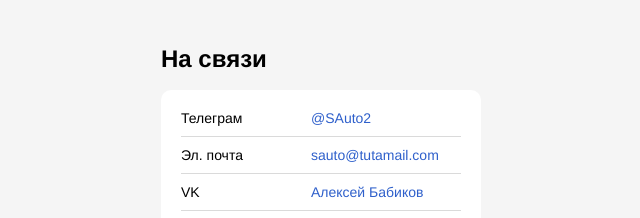
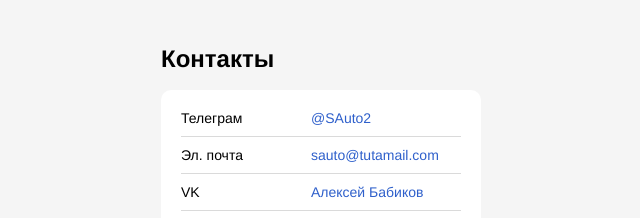
Before and after one commit to SAuto2/SAuto2, a plain HTML site: page index.html in a window 1280 px wide. Shown: the part 766-984 px from the top of the page, 319-959 px from the left. Drawn offline with Linux system fonts and the light colour scheme.

Commit message:
Контакты

```diff
--- a/index.html
+++ b/index.html
@@ -18,7 +18,7 @@
     </header>
     <main>
       <section class="links">
-        <h2 class="links__header">На связи</h2>
+        <h2 class="links__header">Контакты</h2>
         <ul class="links__container">
           <li class="links__link">
             <p class="links__title">Телеграм</p>
```
